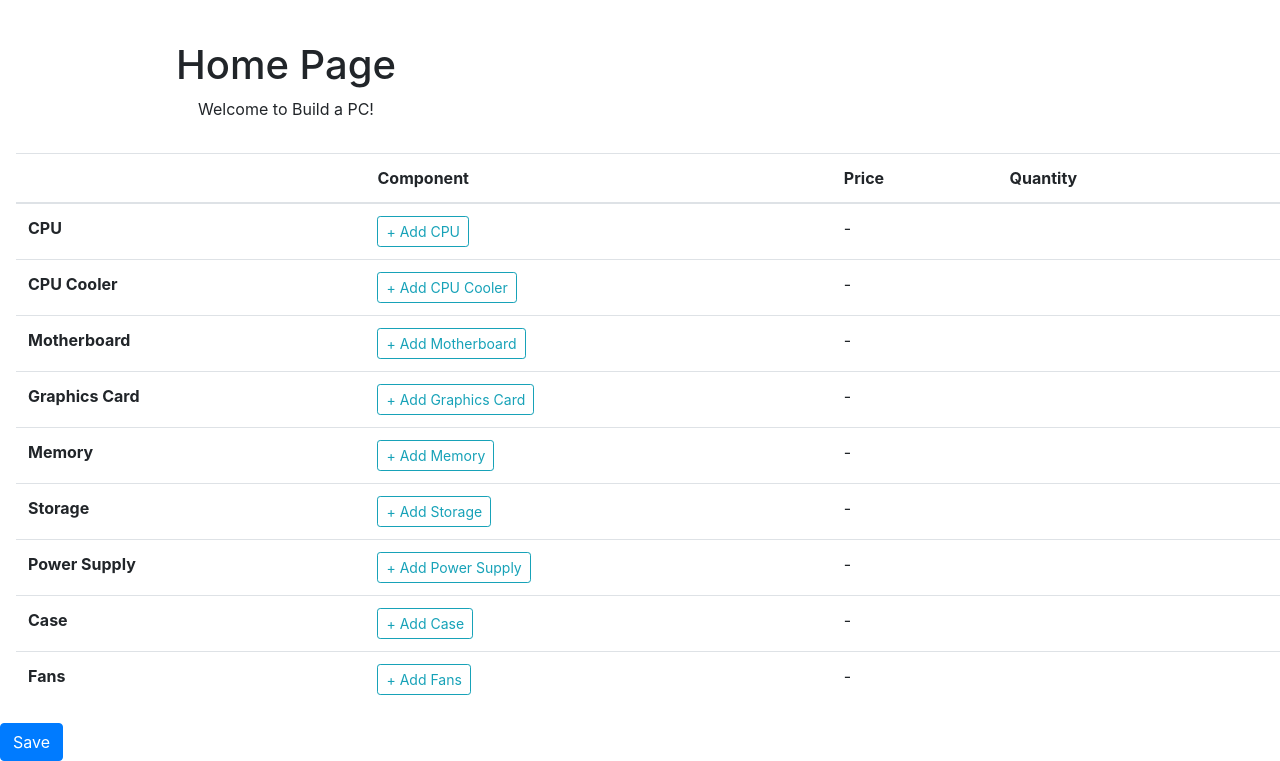
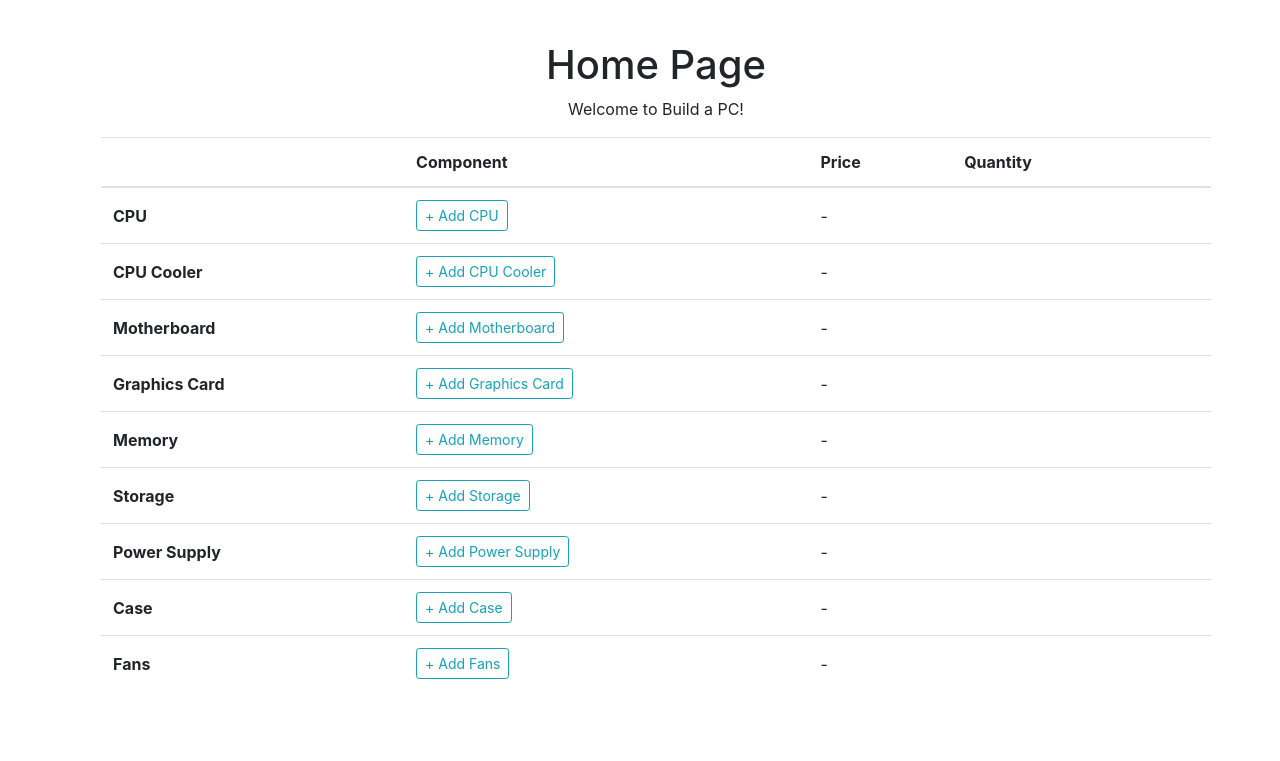
Before and after one commit to andykduong/PcBuilderWebsite, a Flask app: page / in a window 1280 px wide. Shown: the part 56-817 px from the top of the page. After the commit the page ends 735 px from the top, so only its background shows below. Run offline with Flask 3, Linux system fonts and the light colour scheme; data that the repository does not hold is empty; some libraries are stand-ins or nearby versions.

Commit message:
build gallery loads users builds correctly, changed some front end stuff

```diff
--- a/flaskr/routes.py
+++ b/flaskr/routes.py
@@ -142,9 +142,7 @@ def part_picker(part_type):
 
 @app.route('/build_gallery')
 def build_gallery():
-    u = User.query.get(1)
-
-    return render_template("build_gallery.html", userBuilds=u.pc_build)
+    return render_template("build_gallery.html", userBuilds=current_user.pc_build)
 
 @app.route('/save_build', methods=['POST'])
 def save_build():
@@ -226,7 +224,7 @@ def remove_part(part_type):
 def register():
     form = RegistrationForm()
     if form.validate_on_submit():
-        user = User(username=form.username.data, email=form.email.data, pc_build={"cpu":None,"cpucooler":None,"mobo":None,"gpu":None,"ram":None,"drive":None,"psu":None, "case":None,"fans":None})
+        user = User(username=form.username.data, email=form.email.data)
         user.set_pass(form.password.data)
         db.session.add(user)
         db.session.commit()
--- a/flaskr/templates/index.html
+++ b/flaskr/templates/index.html
@@ -1,18 +1,35 @@
 {% extends 'base.html' %}
 {% block content %}
 <div style="margin: 1rem;", class="container text-center">
-  <div class="row">
-    <div class="col-4">
+  {% if loadedBool %}
+  <div class="row justify-content-between">
+    <div class="col-6">
       <h1>Home Page</h1>
       <p>Welcome to Build a PC!</p>
     </div>
     <div class="col-6">
-    {% if loadedBool %}
       <h1>Build: {{ loadedBuild_title }}</h1>
+      <div class="row row-cols-2">
+        <div class="col">
+          <form action="{{ url_for('save_build') }}" method="post">
+            <button type="submit" class="btn btn-primary"> Save
+            </button>
+          </form>
+        </div>
+        <div class="col">
+          <form action="{{ url_for('save_build') }}" method="post">
+            <button type="submit" class="btn btn-primary"> Edit Name
+            </button>
+          </form>
+        </div>
+
+      </div>
+    </div>
+  </div>
+    {% else %}
+      <h1>Home Page</h1>
+      <p>Welcome to Build a PC!</p>
     {% endif %}
-  </div>
-  </div>
-  </div>
 </div>
   <table class="table table-hover mx-lg-3">
       <thead>
@@ -27,8 +44,8 @@
       <tbody>
         {% for part in parts %}
           <tr>
-            <th scope="row">{{ part.name }}</th>
-            <td>
+            <th scope="row" style="vertical-align: middle;">{{ part.name }}</th>
+            <td style="vertical-align: middle;"> <!--Component-->
               {% if part.chosen %}
                 {{ part.chosen.model }}
               {% else %}
@@ -37,16 +54,22 @@
                 </a>
               {% endif %}
             </td>
-            <td> <!-- Price -->
+            <td style="vertical-align: middle;"> <!-- Price -->
               {% if part.chosen %}
+              <a href="" style="vertical-align: middle;">
+                <svg xmlns="http://www.w3.org/2000/svg" width="16" height="16" fill="currentColor" class="bi bi-gear-fill" viewBox="0 0 16 16">
+                <path d="M9.405 1.05c-.413-1.4-2.397-1.4-2.81 0l-.1.34a1.464 1.464 0 0 1-2.105.872l-.31-.17c-1.283-.698-2.686.705-1.987 1.987l.169.311c.446.82.023 1.841-.872 2.105l-.34.1c-1.4.413-1.4 2.397 0 2.81l.34.1a1.464 1.464 0 0 1 .872 2.105l-.17.31c-.698 1.283.705 2.686 1.987 1.987l.311-.169a1.464 1.464 0 0 1 2.105.872l.1.34c.413 1.4 2.397 1.4 2.81 0l.1-.34a1.464 1.464 0 0 1 2.105-.872l.31.17c1.283.698 2.686-.705 1.987-1.987l-.169-.311a1.464 1.464 0 0 1 .872-2.105l.34-.1c1.4-.413 1.4-2.397 0-2.81l-.34-.1a1.464 1.464 0 0 1-.872-2.105l.17-.31c.698-1.283-.705-2.686-1.987-1.987l-.311.169a1.464 1.464 0 0 1-2.105-.872zM8 10.93a2.929 2.929 0 1 1 0-5.86 2.929 2.929 0 0 1 0 5.858z"/>
+              </svg>
+              </a>
+
                 {{ part.chosen.price }}
               {% else %}
                 -
               {% endif %}
             </td>
-            <td></td>
+             <td></td>  <!--Quantity -->
             {% if part.chosen %}
-              <td>
+              <td> <!--Remove Button-->
                 <form action="{{ url_for('remove_part', part_type=part.add_url) }}" method="post">
                 <button type="submit" class="btn btn-danger">
                   <svg xmlns="http://www.w3.org/2000/svg" width="16" height="16" fill="currentColor" class="bi bi-x" viewBox="0 0 16 16">
@@ -62,7 +85,4 @@
         {% endfor %}
       </tbody>
   </table>
-  <form action="{{ url_for('save_build') }}" method="post">
-    <button type="submit" class="btn btn-primary"> Save
-    </button>
 {% endblock content %}
```
